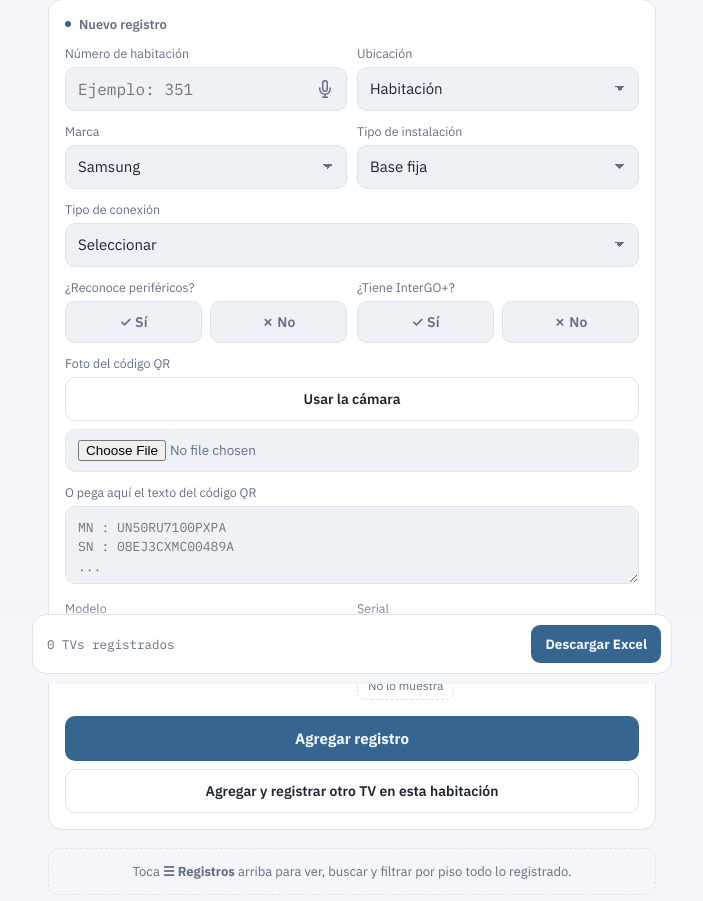
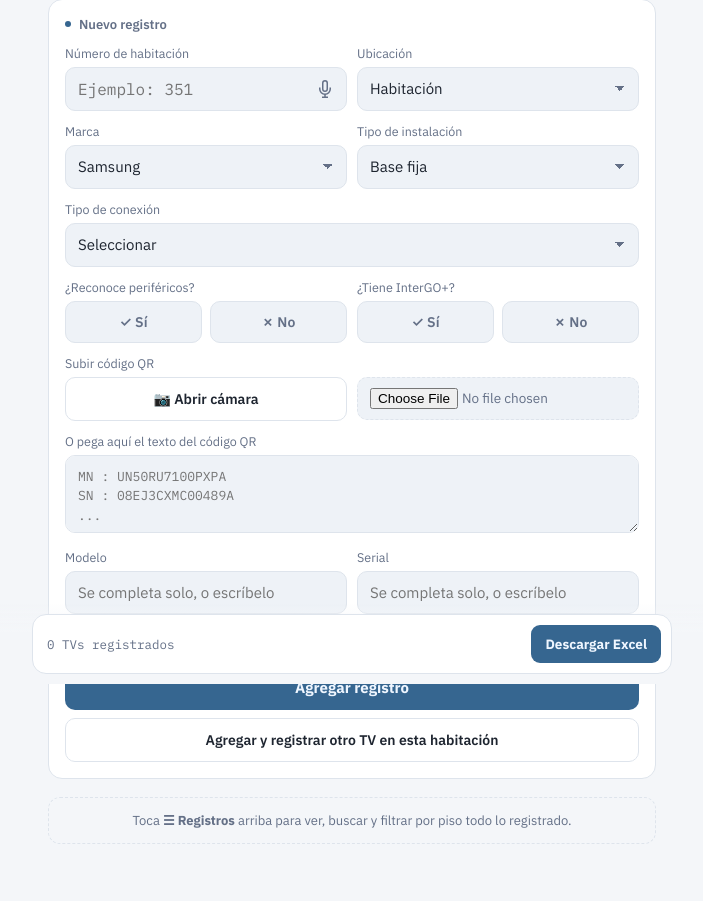
Before and after one commit to leonelaramoslvrl-cmyk/Inventario-de-televisores, a Flask app: page / in a window 1280 px wide. Shown: the part 116-1017 px from the top of the page, without its empty margins (288-991 px from the left). After the commit the page ends 960 px from the top, so only its background shows below. Run offline with Flask 3, Linux system fonts and the light colour scheme; data that the repository does not hold is empty; some libraries are stand-ins or nearby versions.

Commit message:
Organizar abrir cámara y seleccionar archivo lado a lado

```diff
--- a/templates/index.html
+++ b/templates/index.html
@@ -77,7 +77,6 @@
       </div>
     </div>
 
-    <!-- Tipo de conexión arriba en solitario -->
     <div class="field">
       <label for="fConexion">Tipo de conexión</label>
       <select id="fConexion">
@@ -87,7 +86,6 @@
       </select>
     </div>
 
-    <!-- Periféricos e InterGO+ uno al lado del otro -->
     <div class="row2">
       <div class="field">
         <label>¿Reconoce periféricos?</label>
@@ -105,12 +103,18 @@
       </div>
     </div>
 
-    <div class="field">
-      <label for="fQrPhoto">Foto del código QR</label>
-      <button type="button" class="btnGhost" id="btnOpenCamera" style="margin-bottom:8px;">Usar la cámara</button>
-      <input type="file" id="fQrPhoto" accept="image/*">
-      <div class="parsePreview" id="qrPhotoStatus"></div>
+    <!-- Subir código QR: Lado a lado (Abrir cámara / Seleccionar archivo) -->
+    <div class="row2">
+      <div class="field">
+        <label>Subir código QR</label>
+        <button type="button" class="btnGhost" id="btnOpenCamera">📷 Abrir cámara</button>
+      </div>
+      <div class="field">
+        <label>&nbsp;</label> <!-- Espaciador para alinear correctamente con la etiqueta de al lado -->
+        <input type="file" id="fQrPhoto" accept="image/*">
+      </div>
     </div>
+    <div class="parsePreview" id="qrPhotoStatus"></div>
 
     <div class="field">
       <label for="fQr">O pega aquí el texto del código QR</label>
```
